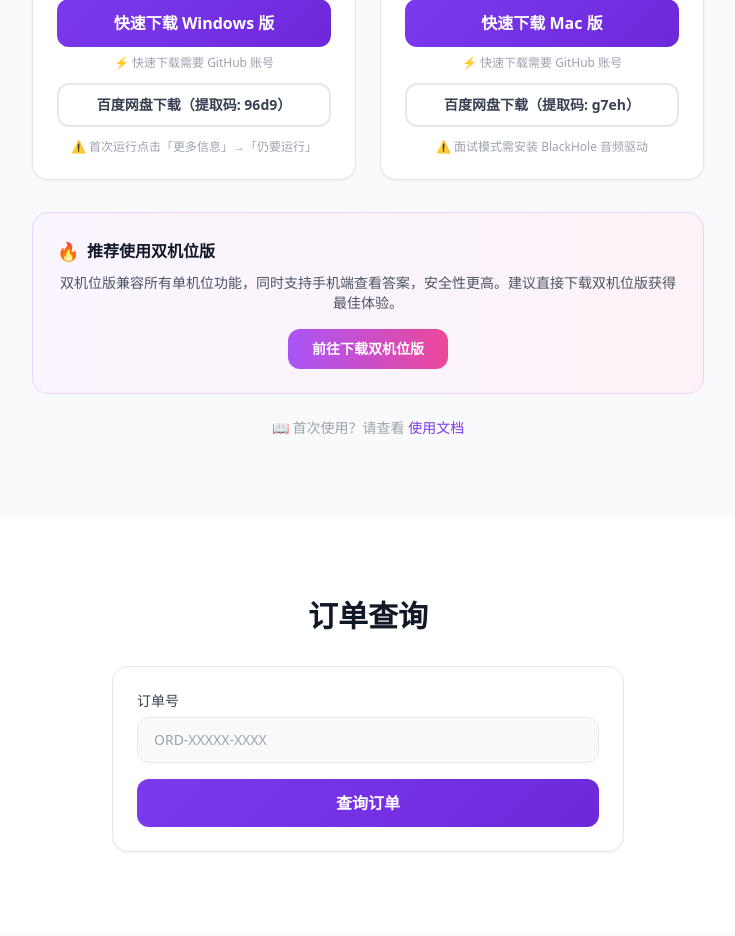
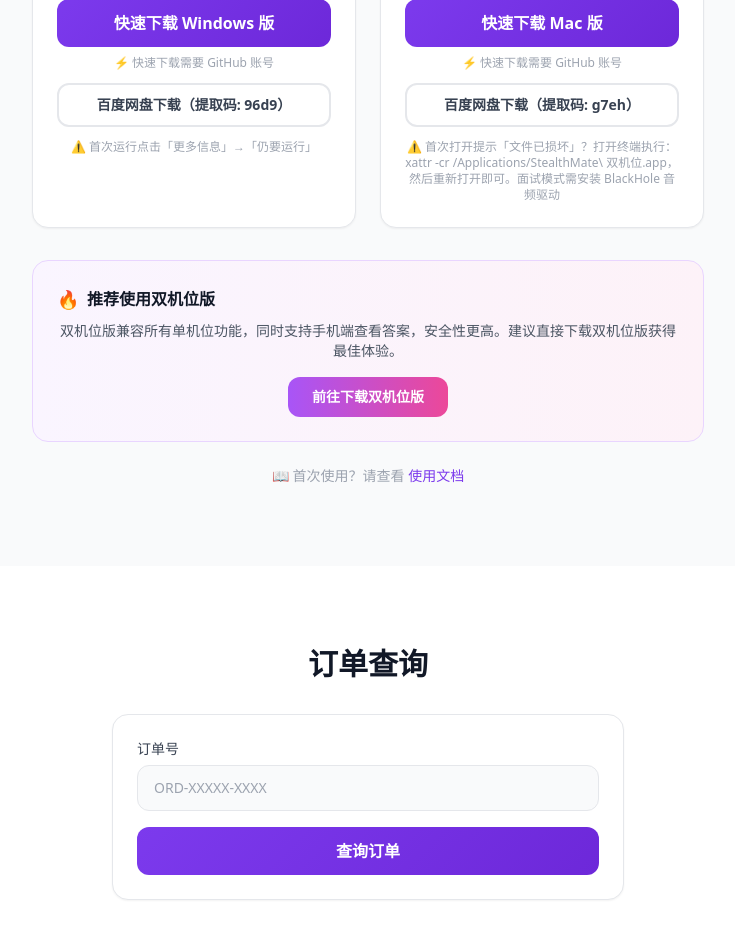
Before and after one commit to benshan123/landing, a Next.js app: page / in a window 1280 px wide. Shown: the part 4180-5116 px from the top of the page, without its empty margins (272-1007 px from the left). Built offline with nearby package versions, Linux system fonts and the light colour scheme.

Commit message:
add Mac install guide: xattr -cr fix for damaged app warning

```diff
--- a/app/i18n.ts
+++ b/app/i18n.ts
@@ -133,7 +133,7 @@ export const translations = {
     download_mac_btn: '快速下载 Mac 版',
     download_mac_note: '⚡ 快速下载需要 GitHub 账号',
     download_mac_baidu: '百度网盘下载（提取码: g7eh）',
-    download_mac_warn: '⚠️ 面试模式需安装 BlackHole 音频驱动',
+    download_mac_warn: '⚠️ 首次打开提示「文件已损坏」？打开终端执行：xattr -cr /Applications/StealthMate\\ 双机位.app，然后重新打开即可。面试模式需安装 BlackHole 音频驱动',
     download_twophone_tip: '推荐使用双机位版',
     download_twophone_tip_desc: '双机位版兼容所有单机位功能，同时支持手机端查看答案，安全性更高。建议直接下载双机位版获得最佳体验。',
     download_twophone_btn: '前往下载双机位版',
@@ -382,7 +382,7 @@ export const translations = {
     download_mac_btn: 'Download for Mac',
     download_mac_note: '⚡ Fast download requires GitHub account',
     download_mac_baidu: 'Baidu Netdisk (Code: g7eh)',
-    download_mac_warn: '⚠️ Interview mode requires BlackHole audio driver',
+    download_mac_warn: '⚠️ "App is damaged" on first open? Run in Terminal: xattr -cr /Applications/StealthMate\\ 双机位.app, then reopen. Interview mode requires BlackHole audio driver',
     download_twophone_tip: 'Recommended: Dual-Device Version',
     download_twophone_tip_desc: 'The Dual-Device version includes all standard features plus phone-side answer display for enhanced security. We recommend downloading it for the best experience.',
     download_twophone_btn: 'Download Dual-Device Version',
```
